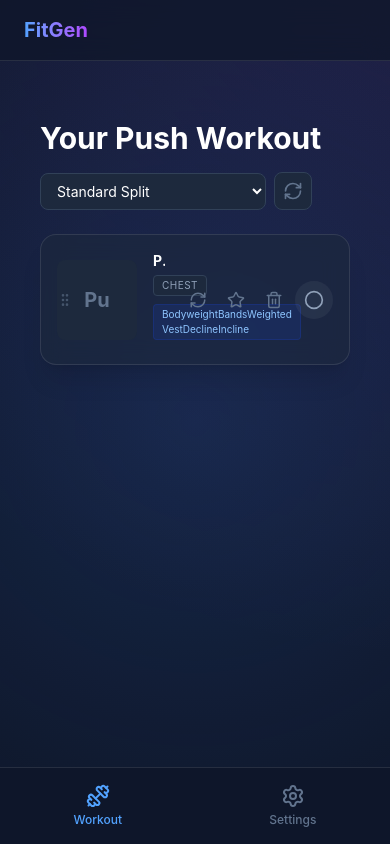
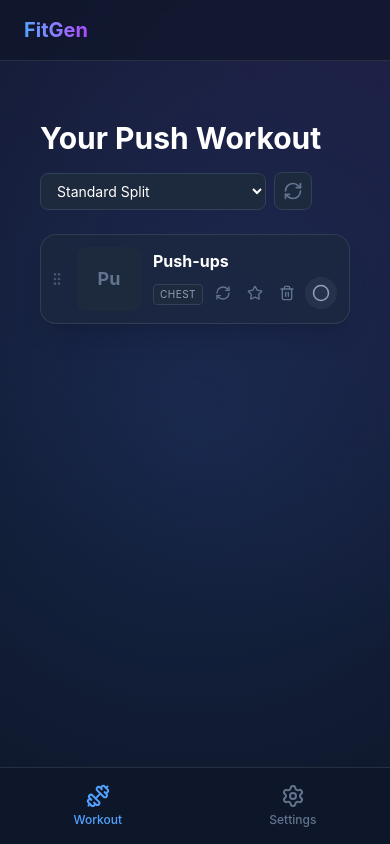
Before and after one commit to royrubin05/workout-app, a React (Vite) app: page / in a window 390 px wide. Built offline with nearby package versions, Linux system fonts and the light colour scheme; no server answers; the database is empty.

Commit message:
fix(ui): improve mobile layout, vertical title, enable scrolling

```diff
--- a/src/pages/Home.tsx
+++ b/src/pages/Home.tsx
@@ -270,17 +270,17 @@ const ExerciseItem = ({
             value={exercise}
             dragListener={false}
             dragControls={controls}
-            className={`touch-none select-none ${exercise.completed ? 'grayscale opacity-60' : ''}`}
+            className={`select-none ${exercise.completed ? 'grayscale opacity-60' : ''}`}
         >
             <motion.div
                 initial={{ opacity: 0, x: -20 }}
                 animate={{ opacity: 1, x: 0 }}
                 exit={{ opacity: 0, height: 0 }}
-                className={`relative glass-card p-4 flex items-center gap-4 group ${exercise.completed ? 'opacity-50 grayscale' : ''}`}
+                className={`relative glass-card p-3 flex gap-3 group ${exercise.completed ? 'opacity-50 grayscale' : ''}`}
             >
-                {/* Drag Handle Area */}
+                {/* Drag Handle Area - Expanded touch target */}
                 <div
-                    className="absolute left-0 top-0 bottom-0 w-12 flex items-center justify-center cursor-grab active:cursor-grabbing z-10"
+                    className="absolute left-0 top-0 bottom-0 w-12 flex items-center justify-start pl-2 cursor-grab active:cursor-grabbing z-10"
                     onPointerDown={handlePointerDown}
                     onPointerUp={handlePointerUp}
                     onPointerLeave={handlePointerUp}
@@ -289,90 +289,77 @@ const ExerciseItem = ({
                     <GripVertical size={16} className="text-slate-600" />
                 </div>
 
-                <div className="flex items-center gap-4 flex-1 min-w-0">
-                    {/* Thumbnail - Bigger now (w-20) */}
+                {/* Main Content Layout */}
+                <div className="flex gap-3 w-full pl-6">
+                    {/* Thumbnail */}
                     <div onClick={() => setPreviewImage(exercise)} className="shrink-0 cursor-pointer relative group/thumb" title="Click to view instructions">
                         {exercise.gifUrl ? (
                             <img
                                 src={exercise.gifUrl}
                                 alt={exercise.name}
-                                className={`w-20 h-20 rounded-lg object-cover bg-slate-800 transition-all ${exercise.completed ? 'opacity-50 grayscale' : 'group-hover/thumb:ring-2 ring-indigo-500'}`}
+                                className={`w-16 h-16 rounded-lg object-cover bg-slate-800 transition-all ${exercise.completed ? 'opacity-50 grayscale' : 'group-hover/thumb:ring-2 ring-indigo-500'}`}
                                 loading="lazy"
                             />
                         ) : (
-                            <div className={`w-20 h-20 rounded-lg bg-slate-800 flex items-center justify-center text-xl text-slate-500 font-bold ${exercise.completed ? 'opacity-50' : 'group-hover/thumb:ring-2 ring-indigo-500'}`}>
+                            <div className={`w-16 h-16 rounded-lg bg-slate-800 flex items-center justify-center text-lg text-slate-500 font-bold ${exercise.completed ? 'opacity-50' : 'group-hover/thumb:ring-2 ring-indigo-500'}`}>
                                 {exercise.name.slice(0, 2)}
                             </div>
                         )}
                     </div>
 
-                    {/* Details */}
-                    <div className="flex-1 min-w-0" onClick={() => setPreviewImage(exercise)} title="Click to view instructions">
-                        <h3 className={`text-sm sm:text-base font-bold text-white truncate ${exercise.completed ? 'line-through text-slate-500' : ''}`}>
+                    {/* Right Column: Title on Top, Info+Actions below */}
+                    <div className="flex flex-col flex-1 min-w-0 justify-between py-0.5">
+                        {/* Top: Title */}
+                        <div className="w-full" onClick={() => setPreviewImage(exercise)}>
+                            <h3 className={`text-base font-bold text-white truncate ${exercise.completed ? 'line-through text-slate-500' : ''}`}>
                                 {exercise.name}
                             </h3>
-                        {/* Muscle/Equipment Badge */}
-                        <div className="flex flex-wrap items-center gap-2 mt-1">
-                            <span className="text-[10px] px-2 py-0.5 rounded bg-slate-800 text-slate-400 border border-slate-700 uppercase tracking-wider">
+                        </div>
+
+                        {/* Bottom: Badges + Actions */}
+                        <div className="flex items-end justify-between gap-2 mt-1">
+                            {/* Badges / Info */}
+                            <div className="min-w-0 flex flex-col gap-1">
+                                <span className="text-[10px] px-1.5 py-0.5 rounded w-fit bg-slate-800 text-slate-400 border border-slate-700 uppercase tracking-wider truncate max-w-[100px]">
                                     {exercise.muscleGroup}
                                 </span>
-                            {exercise.equipment !== 'Bodyweight' && (
-                                <span className="text-[10px] px-2 py-0.5 rounded bg-blue-900/30 text-blue-300 border border-blue-800/30">
-                                    {exercise.equipment}
-                                </span>
-                            )}
-                            {exercise.isCustom && (
-                                <span className="text-[10px] px-2 py-0.5 rounded bg-purple-900/30 text-purple-300 border border-purple-800/30 flex items-center gap-1">
-                                    AI <Zap size={8} />
-                                </span>
-                            )}
-                        </div>
-                        <p className="text-xs text-slate-500 mt-2 truncate">
-                            {exercise.reps} {exercise.notes && `• ${exercise.notes}`}
+                                <p className="text-[10px] text-slate-500 truncate">
+                                    {exercise.reps}
                                 </p>
                             </div>
-                </div>
 
-                {/* Right Side Actions */}
-                <div className="flex items-center gap-1 sm:gap-2 shrink-0 ml-auto">
-                    {/* Refresh / Swap */}
+                            {/* Actions Row */}
+                            <div className="flex items-center gap-1 shrink-0">
                                 <button
                                     onClick={(e) => { e.stopPropagation(); replaceExercise(exercise.name); }}
-                        className="p-2 text-slate-500 hover:text-blue-400 transition-colors rounded-full hover:bg-white/5"
-                        title="Swap with another exercise"
+                                    className="p-1.5 text-slate-500 hover:text-blue-400 rounded-full hover:bg-white/5"
                                 >
-                        <RefreshCw size={18} />
+                                    <RefreshCw size={16} />
                                 </button>
-
-                    {/* Favorite */}
                                 <button
                                     onClick={(e) => { e.stopPropagation(); toggleFavorite(exercise.name); }}
-                        className={`p-2 transition-colors rounded-full hover:bg-white/5 ${isFavorite ? 'text-yellow-400' : 'text-slate-500 hover:text-yellow-400'}`}
-                        title={isFavorite ? "Remove from Favorites" : "Add to Favorites"}
+                                    className={`p-1.5 rounded-full hover:bg-white/5 ${isFavorite ? 'text-yellow-400' : 'text-slate-500 hover:text-yellow-400'}`}
                                 >
-                        <Star size={18} fill={isFavorite ? "currentColor" : "none"} />
+                                    <Star size={16} fill={isFavorite ? "currentColor" : "none"} />
                                 </button>
-
-                    {/* Remove / Exclude */}
                                 <button
                                     onClick={(e) => { e.stopPropagation(); excludeExercise(exercise.name); }}
-                        className="p-2 text-slate-500 hover:text-red-500 transition-colors rounded-full hover:bg-white/5"
-                        title="Remove forever (Exclude)"
+                                    className="p-1.5 text-slate-500 hover:text-red-500 rounded-full hover:bg-white/5"
                                 >
-                        <Trash2 size={18} />
+                                    <Trash2 size={16} />
                                 </button>
-
-                    {/* Complete Button - Main Action */}
                                 <button
                                     onClick={handleCompletion}
-                        className={`p-2 rounded-full transition-all duration-300 border border-transparent ${exercise.completed
-                            ? 'bg-emerald-500 text-white shadow-lg shadow-emerald-500/30'
-                            : 'bg-white/5 text-slate-400 hover:bg-emerald-500/20 hover:text-emerald-400 hover:border-emerald-500/30'
+                                    className={`p-1.5 rounded-full border border-transparent ${exercise.completed
+                                        ? 'bg-emerald-500 text-white shadow-emerald-500/30'
+                                        : 'bg-white/5 text-slate-400 hover:text-emerald-400'
                                         }`}
-                        title={exercise.completed ? "Completed!" : "Mark as Complete"}
                                 >
-                        {exercise.completed ? <CheckCircle2 size={20} strokeWidth={3} /> : <Circle size={20} strokeWidth={2} />}
+                                    {exercise.completed ? <CheckCircle2 size={18} strokeWidth={3} /> : <Circle size={18} strokeWidth={2} />}
                                 </button>
+                            </div>
+                        </div>
+                    </div>
                 </div>
             </motion.div>
         </Reorder.Item>
```
Lines whose indentation alone changed are shown as unchanged.
